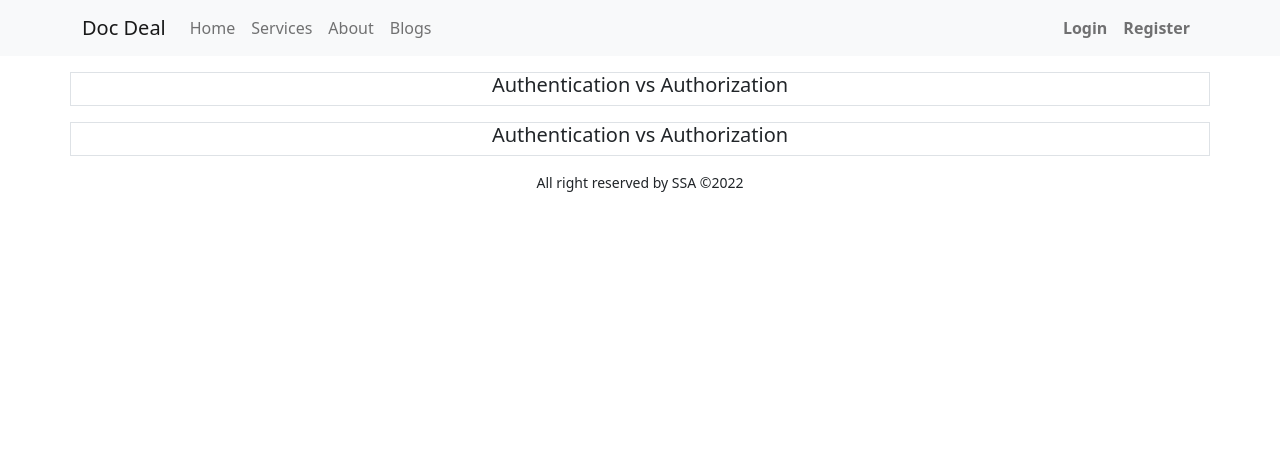
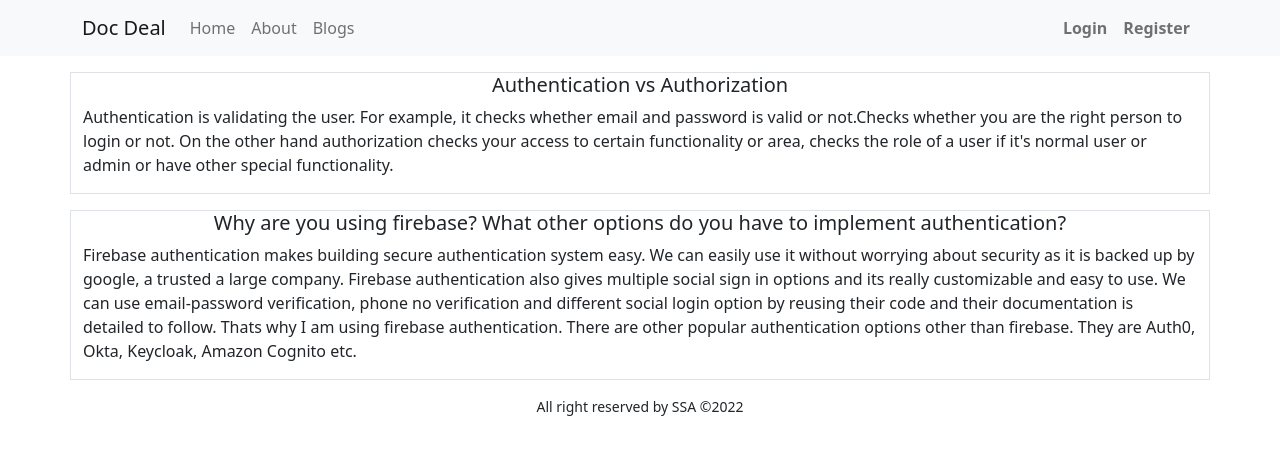
Before and after one commit to ssalvi8586/PH-5_Assignment_10, a React (Create React App) app: page /blogs in a window 1280 px wide. Shown: the top 454 px of the page. Built offline with nearby package versions, Linux system fonts and the light colour scheme; no server answers.

Commit message:
blogs added

```diff
--- a/package.json
+++ b/package.json
@@ -13,6 +13,7 @@
     "react-dom": "^18.0.0",
     "react-firebase-hooks": "^5.0.3",
     "react-router-dom": "^6.3.0",
+    "react-router-hash-link": "^2.4.3",
     "react-scripts": "5.0.1",
     "react-toastify": "^8.2.0",
     "web-vitals": "^2.1.4"
--- a/src/Pages/Blogs/Blogs.js
+++ b/src/Pages/Blogs/Blogs.js
@@ -3,8 +3,14 @@ import React from 'react';
 const Blogs = () => {
     return (
         <div>
-            <div className="container border my-3"><h5 className='text-center'>Authentication vs Authorization</h5></div>
-            <div className="container border my-3"><h5 className='text-center'>Authentication vs Authorization</h5></div>
+            <div className="container border my-3">
+                <h5 className='text-center'>Authentication vs Authorization</h5>
+                <p>Authentication is validating the user. For example, it checks whether email and password is valid or not.Checks whether you are the right person to login or not. On the other hand authorization checks your access to certain functionality or area, checks the role of a user if it's normal user or admin or have other special functionality.</p>
+            </div>
+            <div className="container border my-3">
+                <h5 className='text-center'>Why are you using firebase? What other options do you have to implement authentication?</h5>
+                <p>Firebase authentication makes building secure authentication system easy. We can easily use it without worrying about security as it is backed up by google, a trusted a large company. Firebase authentication also gives multiple social sign in options and its really customizable and easy to use. We can use email-password verification, phone no verification and different social login option by reusing their code and their documentation is detailed to follow. Thats why I am using firebase authentication. There are other popular authentication options other than firebase. They are Auth0, Okta, Keycloak, Amazon Cognito etc.</p>
+            </div>
         </div>
     );
 };
--- a/src/Pages/Shared/Header/Header.js
+++ b/src/Pages/Shared/Header/Header.js
@@ -4,6 +4,7 @@ import { Navbar, Container, Nav, Button } from "react-bootstrap";
 import { useAuthState } from "react-firebase-hooks/auth";
 import { Link } from "react-router-dom";
 import auth from "../../../firebase.init";
+import { HashLink } from 'react-router-hash-link';
 
 const Header = () => {
   const [user, loading, error] = useAuthState(auth);
@@ -21,9 +22,10 @@ const Header = () => {
               <Nav.Link as={Link} to="/">
                 Home
               </Nav.Link>
-              <Nav.Link as={Link} to="/home#services">
+              {/* <Nav.Link as={HashLink} to="/home#services">
                 Services
-              </Nav.Link>
+              </Nav.Link> */}
+
               <Nav.Link as={Link} to="/about">
                 About
               </Nav.Link>
```
Also changed, not shown: 1 other file (tests, documents, lock files or other folders).
